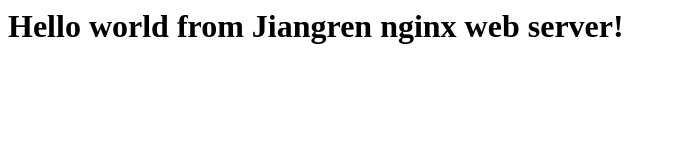
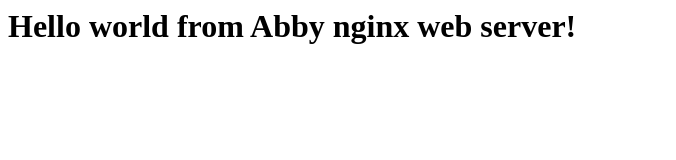
Before and after one commit to AbbyKuo/WK2_Docker, a plain HTML site: page web-nginx/index.html in a window 1280 px wide. Shown: the whole page, without its empty margins (0-676 px from the left). Drawn offline with Linux system fonts and the light colour scheme.

Commit message:
modified index.html

```diff
--- a/web-nginx/index.html
+++ b/web-nginx/index.html
@@ -1 +1 @@
-<h1>Hello world from Jiangren nginx web server!</h1>
+<h1>Hello world from Abby nginx web server!</h1>
```
